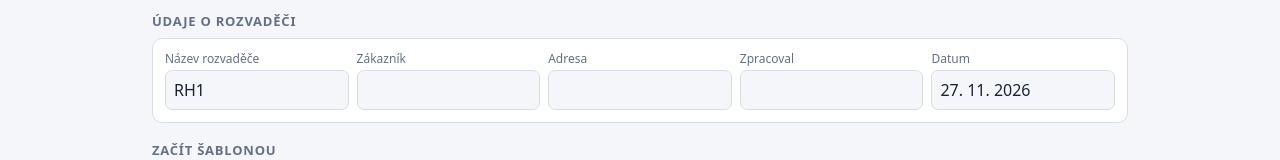
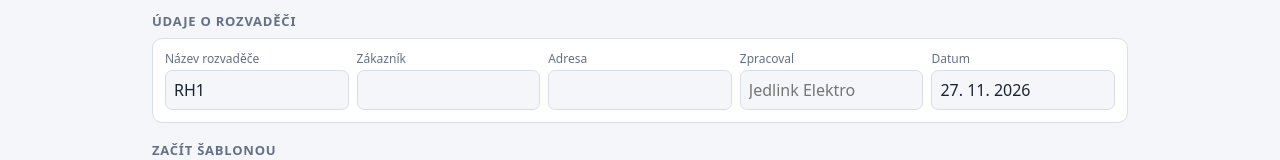
Before and after one commit to jedlink-ops/tovarna, a plain HTML site: page index.html in a window 1280 px wide. Shown: the part 356-516 px from the top of the page. Drawn offline with Linux system fonts and the light colour scheme.

Commit message:
Zpracoval: výchozí Jedlink Elektro
Co-Authored-By: Claude Opus 5.5 <noreply@anthropic.com>
Claude-Session: https://claude.ai/code/session_01TrjXDQeyxDQQ2VRUso4SkU

```diff
--- a/index.html
+++ b/index.html
@@ -553,7 +553,7 @@ function spec(d){
 function nextTag(s){if(!s)return'';const t=new Set(S.rows.flat().map(d=>d.tag));let i=1;while(t.has(s+i))i++;return s+i}
 let lt;function later(){clearTimeout(lt);lt=setTimeout(panels,400)}
 function head(){
- $('head').replaceChildren(...HEAD.map(([k,n])=>{const i=el('input',{value:S.head[k]||''});i.oninput=()=>{S.head[k]=i.value;store();later()};return el('label',{},n,i)}));
+ $('head').replaceChildren(...HEAD.map(([k,n])=>{const i=el('input',{value:S.head[k]||'',placeholder:k==='author'?'Jedlink Elektro':''});i.oninput=()=>{S.head[k]=i.value;store();later()};return el('label',{},n,i)}));
  $('spec').replaceChildren(...SPEC.map(([k,n,o])=>{const i=o?el('select',{},...o.map(v=>el('option',{value:v,textContent:v,selected:v===S.sp[k]}))):el('input',{value:S.sp[k]});i.oninput=()=>{S.sp[k]=i.value;if(k==='maddr'){try{localStorage.setItem('rozv-addr',i.value)}catch(e){}BOARDS.forEach(b=>b.sp.maddr=i.value)}store();later()};return el('label',{},n,i)}));
  $('mods').replaceChildren(...[...new Set([4,6,8,12,14,18,24,36,S.mods])].sort((a,b)=>a-b).map(n=>el('option',{value:n,textContent:n,selected:n===S.mods})));
 }
@@ -672,7 +672,7 @@ function page(title){
  text(c,title,tx0,85,900,34,true);text(c,'Rozvaděč '+(S.head.name||''),W-60,85,600,28,true,'right');
  c.font=F(17);c.textAlign='right';c.fillStyle='#555';c.fillText('Jedlink Elektro · +420 601 155 043 · info@jedlink.cz · www.jedlink.cz',W-34,H-10);
  const y=H-130;c.strokeRect(30,y,W-60,100);
- [['Zákazník',S.head.cust,350],['Adresa',S.head.addr,610],['Zpracoval',S.head.author,420],['Datum',S.head.date,244]].reduce((x,[n,v,w])=>{
+ [['Zákazník',S.head.cust,350],['Adresa',S.head.addr,610],['Zpracoval',S.head.author||'Jedlink Elektro',420],['Datum',S.head.date,244]].reduce((x,[n,v,w])=>{
   c.strokeRect(x,y,w,100);text(c,n,x+12,y+30,w-20,18);text(c,v,x+12,y+72,w-20,26,true);return x+w},30);
  return{cv,c}}
 function layout(){
```
